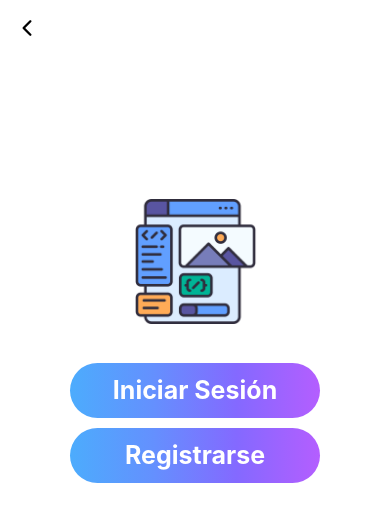
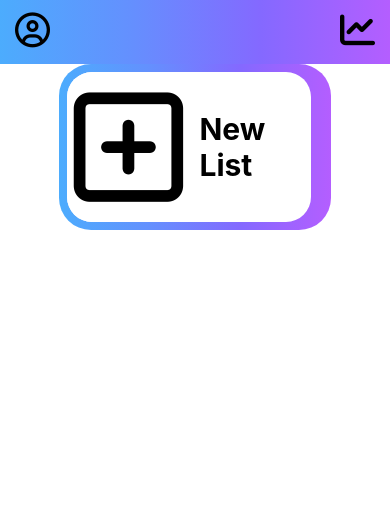
Before and after one commit to Scipear/whats-next-app, a React Native app: screen /Home in a window 390 px wide. Shown: the top 522 px of the page. Built offline with nearby package versions, Linux system fonts and the light colour scheme.

Commit message:
Implementada pantalla básica de home (version 1.0.5)

```diff
--- a/App.js
+++ b/App.js
@@ -1,9 +1,12 @@
 import { createStackNavigator } from '@react-navigation/stack';
 import { NavigationContainer } from '@react-navigation/native';
-import { StatusBar } from 'expo-status-bar';
-import { StyleSheet, Text, View } from 'react-native';
+import { LinearGradient } from 'expo-linear-gradient';
+import { Pressable, StyleSheet} from 'react-native';
 import Login from './screens/Login';
 import Register from './screens/Register';
+import Home from './screens/Home';
+import FontAwesome6 from '@expo/vector-icons/FontAwesome6';
+import Constants from 'expo-constants';
 
 const Stack = createStackNavigator();
 
@@ -15,13 +18,40 @@ export default function App() {
               name="Login"
               component={Login}
               options={{headerShown: false}}
-              />
+            />
 
             <Stack.Screen
-            name="Register"
-            component={Register}
-            options={{headerShown: false}}
+              name="Register"
+              component={Register}
+              options={{headerShown: false}}
             />
+
+            <Stack.Screen
+              name="Home"
+              component={Home}
+              options={{
+                headerTitle: '',
+                headerBackground: () => (
+                  <LinearGradient
+                    colors={['#b45eff', '#8469ff', '#6490fe', '#4cacfd']} // Colores del degradado
+                    start={{ x: 1, y: 0 }}          // Comienza desde la izquierda
+                    end={{ x: 0, y: 0 }}
+                    style={{ flex: 1 }}
+                  />),
+                headerLeft: () => (
+                  <Pressable style={styles.profile}>
+                    <FontAwesome6 name="circle-user" size={35} color="black" />
+                  </Pressable>
+                ),
+                headerRight: () => (
+                  <Pressable style={styles.stats}>
+                    <FontAwesome6 name="chart-line" size={35} color="black" />
+                  </Pressable>
+                ),
+                }}
+            />
+
+
         </Stack.Navigator>
       </NavigationContainer>
   );
@@ -34,4 +64,20 @@ const styles = StyleSheet.create({
       alignItems: 'center',
       justifyContent: 'center',
   },
+
+  profile:{
+    width: 50,
+    height: 50,
+    //position: 'absolute',
+    top: 5,
+    left: 15, // Distancia desde la izquierda
+  },
+
+  stats:{
+    width: 35,
+    height: 50,
+    //position: 'absolute',
+    top: 5,
+    right: 15, // Distancia desde la izquierda
+  }
 })
--- a/components/icon.js
+++ b/components/icon.js
@@ -1,5 +1,4 @@
 import { Image, View } from "react-native";
-import Constants from 'expo-constants';
 
 const icon = require('../assets/Logo.png');
 
--- /dev/null
+++ b/components/new_list.js
@@ -0,0 +1,71 @@
+import { View, Text, StyleSheet, Pressable } from 'react-native';
+import FontAwesome6 from '@expo/vector-icons/FontAwesome6';
+import { LinearGradient } from 'expo-linear-gradient';
+
+export default function NewList(){
+    return(
+        <LinearGradient
+            colors={['#b45eff', '#8469ff', '#6490fe', '#4cacfd']} // Colores del degradado
+            start={{ x: 1, y: 0 }}          // Comienza desde la izquierda
+            end={{ x: 0, y: 0 }}
+            style={styles.gradient}            // Termina a la derecha
+        >
+        <Pressable style={styles.container}>
+            <View style={styles.button}>
+                <FontAwesome6 name="square-plus" size={125} color="black" />
+            </View>
+            <Text style={styles.title}>New List</Text>
+        </Pressable>
+        </LinearGradient>
+    );
+}
+
+const styles = StyleSheet.create({
+    container:{
+        height: 150,
+        width: '90%',
+        backgroundColor: '#fff',
+        alignItems: 'center',
+        borderRadius: 25,
+        margin: 8,
+/*        shadowOffset:{
+            width: 0,
+            height: 2,
+        },
+        shadowOpacity: 0.25,
+        shadowRadius: 3.84,*/
+        flexDirection: 'row',
+
+    },
+
+    button:{
+        width: '50%',
+        height: '100%',
+        justifyContent: 'center',
+        alignItems: 'center',
+        backgroundColor: '#fff',
+        borderRadius: 25,
+        shadowColor: '#000',
+/*        shadowOffset:{
+            width: 0,
+            height: 2,
+        },
+        shadowOpacity: 0.25,
+        shadowRadius: 3.84, ios tristemente*/
+        elevation: 5,
+    },
+
+    title:{
+        fontWeight: 'bold',
+        fontSize: 30,
+        padding: 10,
+    },
+
+    gradient:{
+        borderRadius: 32,
+        //height: 150,
+        shadowColor: '#000',
+        elevation: 5,
+    },
+
+});
--- a/package.json
+++ b/package.json
@@ -26,8 +26,10 @@
     "react-native": "^0.76.5",
     "react-native-gesture-handler": "~2.20.2",
     "react-native-linear-gradient": "^2.8.3",
-    "react-native-safe-area-context": "4.12.0",
+    "react-native-reanimated": "^3.16.6",
+    "react-native-safe-area-context": "^4.12.0",
     "react-native-screens": "~4.1.0",
+    "react-native-vector-icons": "^10.2.0",
     "react-native-web": "~0.19.13"
   },
   "devDependencies": {
--- /dev/null
+++ b/screens/Home.js
@@ -0,0 +1,24 @@
+import {View, StyleSheet, Text, ScrollView} from 'react-native';
+import NewList from '../components/new_list';
+import Constants from 'expo-constants';
+
+export default function Home(){
+    return(
+        <ScrollView contentContainerStyle={styles.container} style={styles.template}>
+            <NewList />
+        </ScrollView>
+    );
+}
+
+const styles = StyleSheet.create({
+    container:{
+        flexGrow: 1, // Asegura que el contenido ocupe todo el espacio disponible
+        //justifyContent: "center", // Centra los elementos verticalmente
+        alignItems: "center", // Centra los elementos horizontalmente
+    },
+
+    template:{
+        backgroundColor: '#fff',
+        paddingTop: Constants.statusBarHeight, // Agrega la altura de la barra de estado al contenido
+    },
+})
--- a/screens/Login.js
+++ b/screens/Login.js
@@ -1,8 +1,10 @@
+//EN LO POSIBLE VER COMO SE PUEDE OPTIMIZAR ESTA PANTALLA
+
 import React, { useEffect, useRef, useState } from 'react';
 import Constants from 'expo-constants';
 import { Animated, View, Text, StyleSheet, Image, Pressable } from "react-native";
 import { StatusBar } from "expo-status-bar";
-import Logo from "../components/icon";
+import  Logo  from "../components/icon";
 import SU_Button from "../components/sign_up_button";
 import BackBTN from '../components/back_button';
 import Text_Field from '../components/text_field';
@@ -46,7 +48,7 @@ export default function Login({ navigation }){
                         <Text_Field text="Usuario"/>
                         <Text_Field text="Contraseña" secure={true}/>
                         <View style={{marginTop:25}}>
-                            <SU_Button name="Iniciar Sesión"/>
+                            <SU_Button name="Iniciar Sesión" onPress={() => navigation.navigate('Home')}/>
                         </View>
                     </View>
                 )}
--- a/screens/Register.js
+++ b/screens/Register.js
@@ -1,15 +1,20 @@
+// ESTRUCTURAR Y ACOMODAR TODA ESTA PANTALLA EN COMPONENTES, ARREGLAR
+
 import {View, StyleSheet, ScrollView} from "react-native";
 import Text_Field from "../components/text_field";
+import { StatusBar } from "expo-status-bar";
 import Constants from 'expo-constants';
 import Ionicons from '@expo/vector-icons/Ionicons';
 import SU_Button from "../components/sign_up_button";
-export default function Register(){
+import FontAwesome6 from '@expo/vector-icons/FontAwesome6';
+export default function Register({ navigation }){
     return(
-        <ScrollView contentContainerStyle={styles.container} style={{backgroundColor: '#ffffff', paddingTop: Constants.statusBarHeight,}}>
+        <ScrollView contentContainerStyle={styles.container} style={{backgroundColor: '#ffffff', paddingTop: Constants.statusBarHeight}}>
+            <StatusBar style="dark"/>
             <View style={styles.pictureHolder}>
-                <Ionicons name="person" size={100} color="black" />
+                <FontAwesome6 name="user-large" size={100} color="black" />
                 <View style={styles.cameraHolder}>
-                    <Ionicons name="camera" size={40} color="black"/>
+                    <FontAwesome6 name="camera" size={30} color="black" />
                 </View>
             </View>
 
@@ -21,8 +26,9 @@ export default function Register(){
                 <Text_Field text="Usuario" style={{width: '100%', }}/>
                 <Text_Field text="Correo Electronico" style={{width: '100%'}}/>
                 <Text_Field text="Contraseña" secure={true} style={{width: '100%'}}/>
+
                 <View style={styles.buttonHolder}>
-                    <SU_Button name="Registrarse"/>
+                    <SU_Button name="Registrarse" onPress={() => navigation.navigate('Home')}/>
                 </View>
             </View>
         </ScrollView>
@@ -48,30 +54,30 @@ const styles = StyleSheet.create({
         alignItems: 'center',
         justifyContent: "center",
         shadowColor: '#000',
-        shadowOffset:{
+/*        shadowOffset:{
             width: 0,
             height: 2,
         },
         shadowOpacity: 0.25,
-        shadowRadius: 3.84,
+        shadowRadius: 3.84,*/
         elevation: 10,
     },
 
     pictureHolder:{
         width: 150,
         height: 150,
-        top:'20%',
+        top:'10%',
         backgroundColor: '#fff',
         alignItems: 'center',
         justifyContent: 'center',
         borderRadius: 100,
         shadowColor: '#000',
-        shadowOffset:{
+/*        shadowOffset:{
             width: 0,
             height: 2,
         },
         shadowOpacity: 0.25,
-        shadowRadius: 3.84,
+        shadowRadius: 3.84, */
         elevation: 3,
     },
 
@@ -81,7 +87,7 @@ const styles = StyleSheet.create({
         paddingLeft: 20,
         paddingRight: 20,
         //backgroundColor: '#ccc',
-        top: "28%",
+        top: "18%",
         //right: "10%",
 
     },
```
Also changed, not shown: 1 other file (tests, documents, lock files or other folders).
